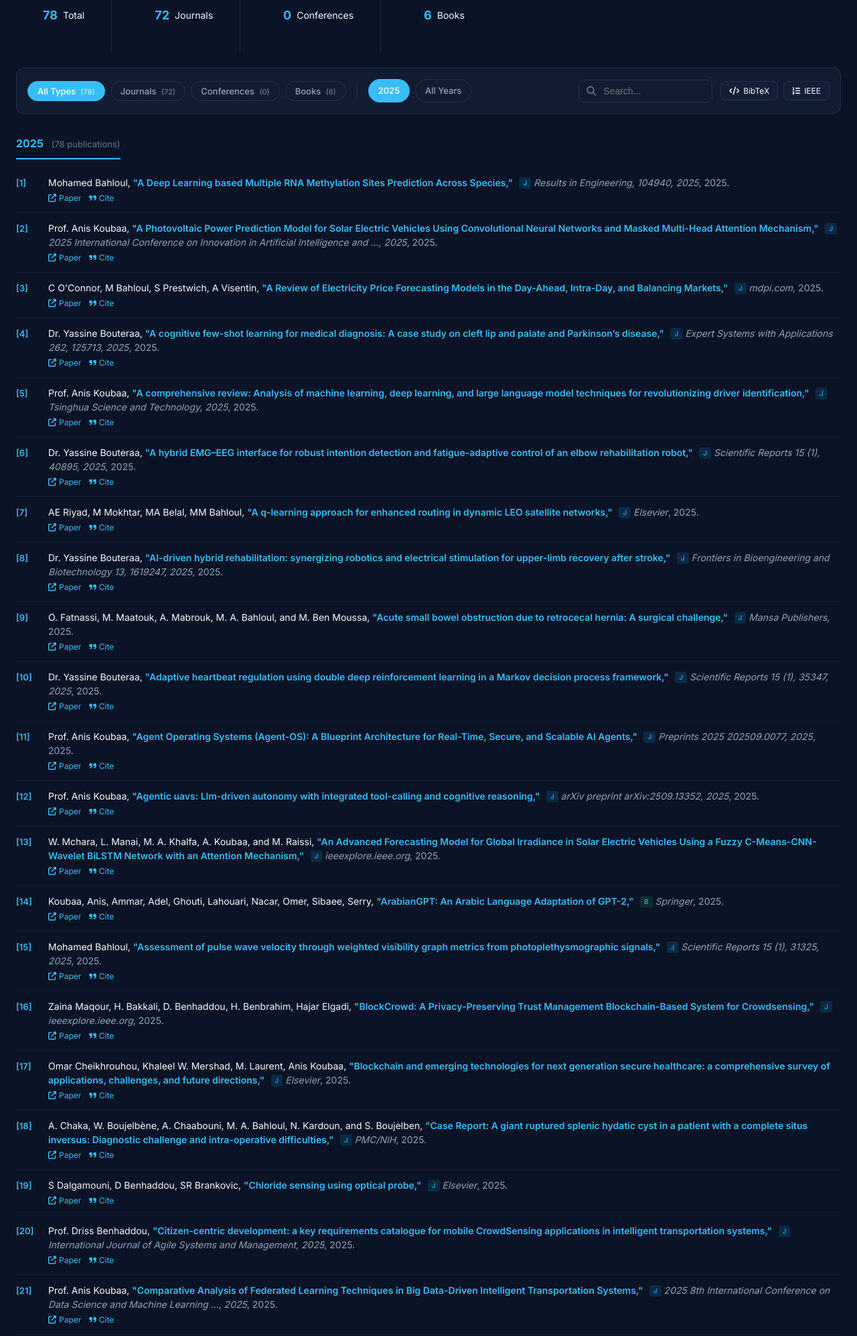
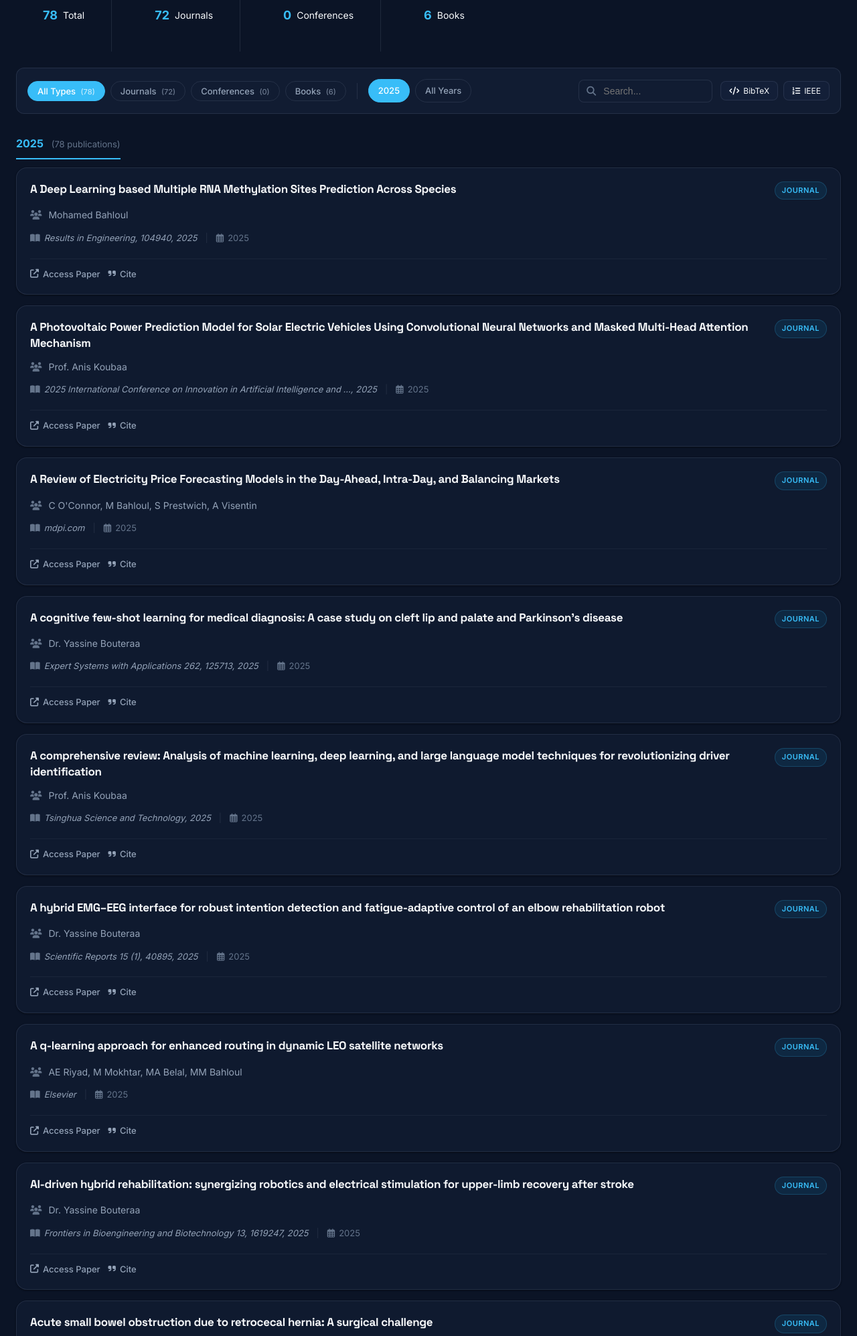
Before and after one commit to aniskoubaa/alfaisalx, a PHP site: page /alfaisalx/publications/index.php in a window 1280 px wide. Shown: the part 555-2550 px from the top of the page at 67% size. Run offline with PHP 8.4, Linux system fonts and the light colour scheme; data comes from the database, SQL or seed files in the repository; some libraries are stand-ins or nearby versions.

Commit message:
style: modernize publications UI to use an elevated card layout

```diff
--- a/publications/index.php
+++ b/publications/index.php
@@ -215,108 +215,128 @@ function generateIEEE($pub, $index) {
             margin-left: var(--space-2);
         }
 
-        /* Compact publication item */
+        /* Modern Card publication item */
         .pub-list {
-            counter-reset: pub-counter;
+            display: flex;
+            flex-direction: column;
+            gap: var(--space-4);
         }
 
         .pub-entry {
             display: flex;
+            flex-direction: column;
             gap: var(--space-3);
-            padding: var(--space-3) 0;
-            border-bottom: 1px solid var(--border-subtle);
-            font-size: 14px;
-            line-height: 1.5;
-            transition: background 0.2s;
+            padding: var(--space-5);
+            background: var(--bg-card);
+            border: 1px solid var(--border-color);
+            border-radius: var(--radius-xl);
+            box-shadow: var(--shadow-sm);
+            transition: all 0.3s ease;
         }
 
         .pub-entry:hover {
-            background: var(--bg-subtle);
-            margin: 0 calc(-1 * var(--space-3));
-            padding-left: var(--space-3);
-            padding-right: var(--space-3);
+            background: var(--bg-card-hover);
+            transform: translateY(-2px);
+            box-shadow: var(--shadow-md);
+            border-color: var(--border-hover);
         }
 
-        .pub-number {
-            flex-shrink: 0;
-            min-width: 36px;
-            height: 24px;
+        .pub-entry-header {
             display: flex;
-            align-items: center;
-            justify-content: flex-start;
-            color: var(--accent-cyan);
-            font-size: 13px;
-            font-weight: 600;
-        }
-
-        .pub-body {
-            flex: 1;
-        }
-
-        .pub-authors-compact {
-            color: var(--text-primary);
+            justify-content: space-between;
+            align-items: flex-start;
+            gap: var(--space-4);
         }
 
         .pub-title-compact {
-            font-weight: 600;
-            color: var(--accent-cyan);
+            font-size: 17px;
+            font-weight: 700;
+            color: var(--text-primary);
+            line-height: 1.4;
+            margin: 0;
         }
 
         .pub-title-compact a {
             color: inherit;
             text-decoration: none;
+            transition: color 0.2s;
         }
 
         .pub-title-compact a:hover {
             color: var(--accent-cyan);
-            text-decoration: underline;
         }
 
-        .pub-venue-compact {
-            font-style: normal;
+        .pub-authors-compact {
             color: var(--text-secondary);
+            font-size: 14px;
+            line-height: 1.6;
         }
 
-        .pub-venue-compact em {
-            font-style: italic;
+        .pub-authors-compact i {
+            color: var(--text-muted);
+            margin-right: 6px;
         }
 
-        .pub-year-compact {
+        .pub-metadata {
+            display: flex;
+            flex-wrap: wrap;
+            align-items: center;
+            gap: var(--space-3);
+            font-size: 13px;
+            color: var(--text-muted);
+        }
+
+        .pub-metadata span {
+            display: flex;
+            align-items: center;
+            gap: 6px;
+        }
+
+        .pub-metadata em {
+            font-style: italic;
             color: var(--text-secondary);
         }
 
         .pub-type-tag {
-            display: inline-block;
-            padding: 1px 6px;
-            font-size: 10px;
+            display: inline-flex;
+            align-items: center;
+            padding: 4px 10px;
+            font-size: 11px;
             font-weight: 600;
             text-transform: uppercase;
-            border-radius: 3px;
-            margin-left: 6px;
-            vertical-align: middle;
+            letter-spacing: 0.5px;
+            border-radius: var(--radius-full);
+            flex-shrink: 0;
         }
 
-        .tag-journal { background: rgba(14, 165, 233, 0.15); color: #0ea5e9; }
-        .tag-conference { background: rgba(139, 92, 246, 0.15); color: #8b5cf6; }
-        .tag-book { background: rgba(16, 185, 129, 0.15); color: #10b981; }
+        .tag-journal { background: rgba(14, 165, 233, 0.1); color: #38bdf8; border: 1px solid rgba(56, 189, 248, 0.2); }
+        .tag-conference { background: rgba(167, 139, 250, 0.1); color: #a78bfa; border: 1px solid rgba(167, 139, 250, 0.2); }
+        .tag-book { background: rgba(52, 211, 153, 0.1); color: #34d399; border: 1px solid rgba(52, 211, 153, 0.2); }
 
         .pub-links {
-            margin-top: 4px;
+            margin-top: calc(var(--space-2));
             display: flex;
             gap: var(--space-3);
-            font-size: 12px;
+            font-size: 13px;
+            border-top: 1px solid var(--border-subtle);
+            padding-top: var(--space-3);
         }
 
         .pub-link {
-            color: var(--accent-cyan);
+            display: inline-flex;
+            align-items: center;
+            gap: 6px;
+            color: var(--text-secondary);
             text-decoration: none;
-            display: flex;
-            align-items: center;
-            gap: 4px;
+            font-weight: 500;
+            transition: color 0.2s;
         }
 
         .pub-link:hover {
-            text-decoration: underline;
+            color: var(--accent-cyan);
+        }
+        .pub-link.cite-link:hover {
+            color: var(--accent-purple);
         }
 
         /* Export modal */
@@ -573,41 +593,63 @@ function generateIEEE($pub, $index) {
                                     <div class="pub-entry"
                                          data-type="<?php echo $filter_type; ?>"
                                          data-id="<?php echo $pub['id']; ?>">
-                                        <div class="pub-number">[<?php echo $global_index; ?>]</div>
-                                        <div class="pub-body">
+
                                         <?php
-                                            // Clean author names - remove ellipsis and clean up formatting
+                                        // Clean author names
                                         $authors = $pub['authors'];
                                         $authors = str_replace(['…', '...'], '', $authors);
                                         $authors = preg_replace('/^,\s*/', '', $authors); // Remove leading comma
                                         $authors = preg_replace('/,\s*,/', ',', $authors); // Remove double commas
                                         $authors = trim($authors, ', ');
+                                        ?>
 
-                                            // IEEE format: Authors, "Title," Venue, Year.
-                                            ?>
-                                            <span class="pub-authors-compact"><?php echo htmlspecialchars($authors); ?>,</span>
+                                        <div class="pub-entry-header">
+                                            <h4 class="pub-title-compact">
                                                 <?php if ($pub['url']): ?>
-                                                <a href="<?php echo htmlspecialchars($pub['url']); ?>" target="_blank" class="pub-title-compact">
-                                                    "<?php echo htmlspecialchars($pub['title']); ?>,"
+                                                    <a href="<?php echo htmlspecialchars($pub['url']); ?>" target="_blank">
+                                                        <?php echo htmlspecialchars($pub['title']); ?>
                                                     </a>
                                                 <?php else: ?>
-                                                <span class="pub-title-compact">"<?php echo htmlspecialchars($pub['title']); ?>,"</span>
+                                                    <span><?php echo htmlspecialchars($pub['title']); ?></span>
                                                 <?php endif; ?>
+                                            </h4>
                                             <?php if ($type_label): ?>
-                                                <span class="pub-type-tag <?php echo $type_class; ?>"><?php echo $type_label; ?></span>
+                                                <span class="pub-type-tag <?php echo $type_class; ?>">
+                                                    <?php echo htmlspecialchars(ucfirst($filter_type)); ?>
+                                                </span>
                                             <?php endif; ?>
+                                        </div>
+
+                                        <div class="pub-authors-compact">
+                                            <i class="fas fa-users"></i>
+                                            <?php echo htmlspecialchars($authors); ?>
+                                        </div>
+
+                                        <div class="pub-metadata">
                                             <?php if ($pub['venue']): ?>
-                                                <span class="pub-venue-compact"><em><?php echo htmlspecialchars($pub['venue']); ?></em>,</span>
+                                                <span>
+                                                    <i class="fas fa-book-open"></i>
+                                                    <em><?php echo htmlspecialchars($pub['venue']); ?></em>
+                                                </span>
                                             <?php endif; ?>
+
+                                            <?php if ($pub['venue'] && $pub['year']): ?>
+                                                <span style="color: var(--border-color);">|</span>
+                                            <?php endif; ?>
+
                                             <?php if ($pub['year']): ?>
-                                                <span class="pub-year-compact"><?php echo $pub['year']; ?>.</span>
+                                                <span>
+                                                    <i class="far fa-calendar-alt"></i>
+                                                    <?php echo $pub['year']; ?>
+                                                </span>
                                             <?php endif; ?>
+                                        </div>
 
                                         <?php if ($pub['doi'] || $pub['url']): ?>
                                         <div class="pub-links">
                                             <?php if ($pub['url']): ?>
                                                 <a href="<?php echo htmlspecialchars($pub['url']); ?>" target="_blank" class="pub-link">
-                                                        <i class="fas fa-external-link-alt"></i> Paper
+                                                    <i class="fas fa-external-link-alt"></i> Access Paper
                                                 </a>
                                             <?php endif; ?>
                                             <?php if ($pub['doi']): ?>
@@ -615,12 +657,11 @@ function generateIEEE($pub, $index) {
                                                     <i class="fas fa-link"></i> DOI
                                                 </a>
                                             <?php endif; ?>
-                                                <a href="#" class="pub-link" onclick="copySingleBibtex(<?php echo $pub['id']; ?>); return false;">
+                                            <a href="#" class="pub-link cite-link" onclick="copySingleBibtex(<?php echo $pub['id']; ?>); return false;">
                                                 <i class="fas fa-quote-right"></i> Cite
                                             </a>
                                         </div>
                                         <?php endif; ?>
-                                        </div>
                                     </div>
                                 <?php
                                 $global_index++;
```
Also changed, not shown: test_author_serpapi.php (added, +31 -0 lines). Lines whose indentation alone changed are shown as unchanged.
